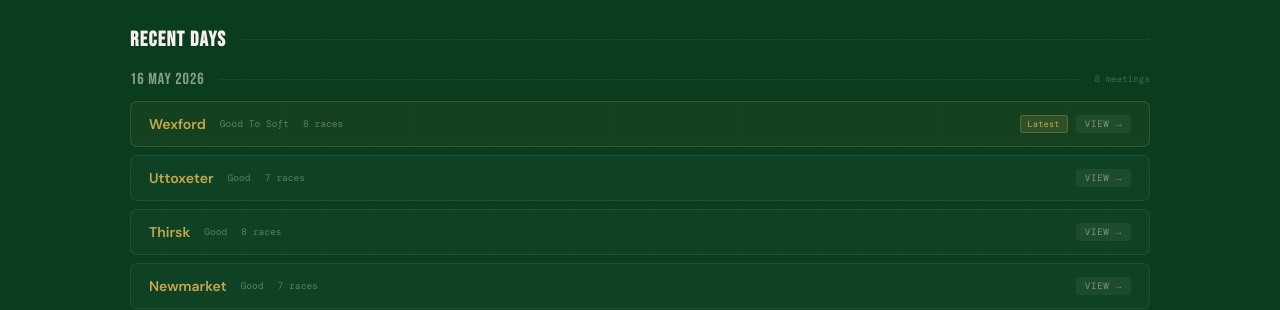
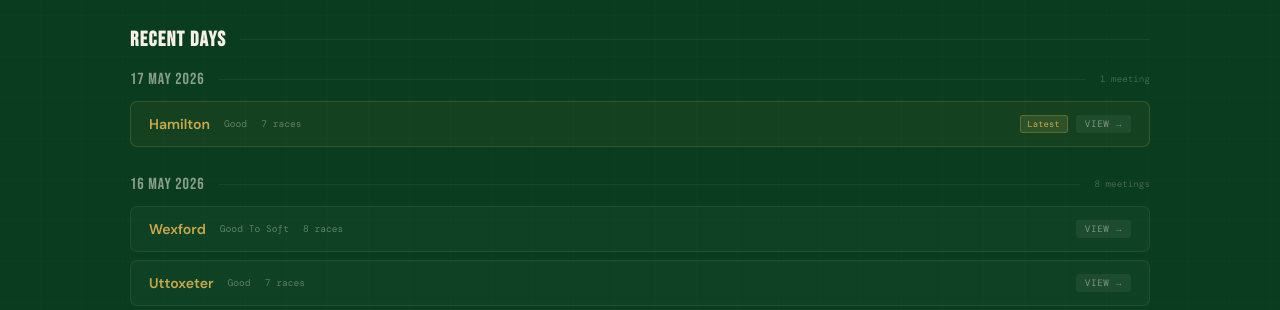
Before and after one commit to ppcjobber/clerk-authentication-starter, a Next.js app: page /archive in a window 1280 px wide. Shown: the part 334-644 px from the top of the page. Built offline with nearby package versions, Linux system fonts and the light colour scheme; no server answers; a web font is replaced by a local one.

Commit message:
archive: add hamilton_17-may-2026

```diff
--- a/app/archive/page.tsx
+++ b/app/archive/page.tsx
@@ -17,13 +17,22 @@ type Meeting = {
 
 const MEETINGS: any[] = [
   {
+    slug:       "hamilton_17-may-2026",
+    date:       "17 May 2026",
+    label:      "Hamilton — 17 May 2026",
+    going:      "Good",
+    races:      7,
+    courseSlug: "hamilton",
+    latest:     true,
+  },
+  {
     slug:       "wexford_16-may-2026",
     date:       "16 May 2026",
     label:      "Wexford — 16 May 2026",
     going:      "Good To Soft",
     races:      8,
     courseSlug: "wexford",
-    latest:     true,
+    latest:     false,
   },
   {
     slug:       "uttoxeter_16-may-2026",
```
